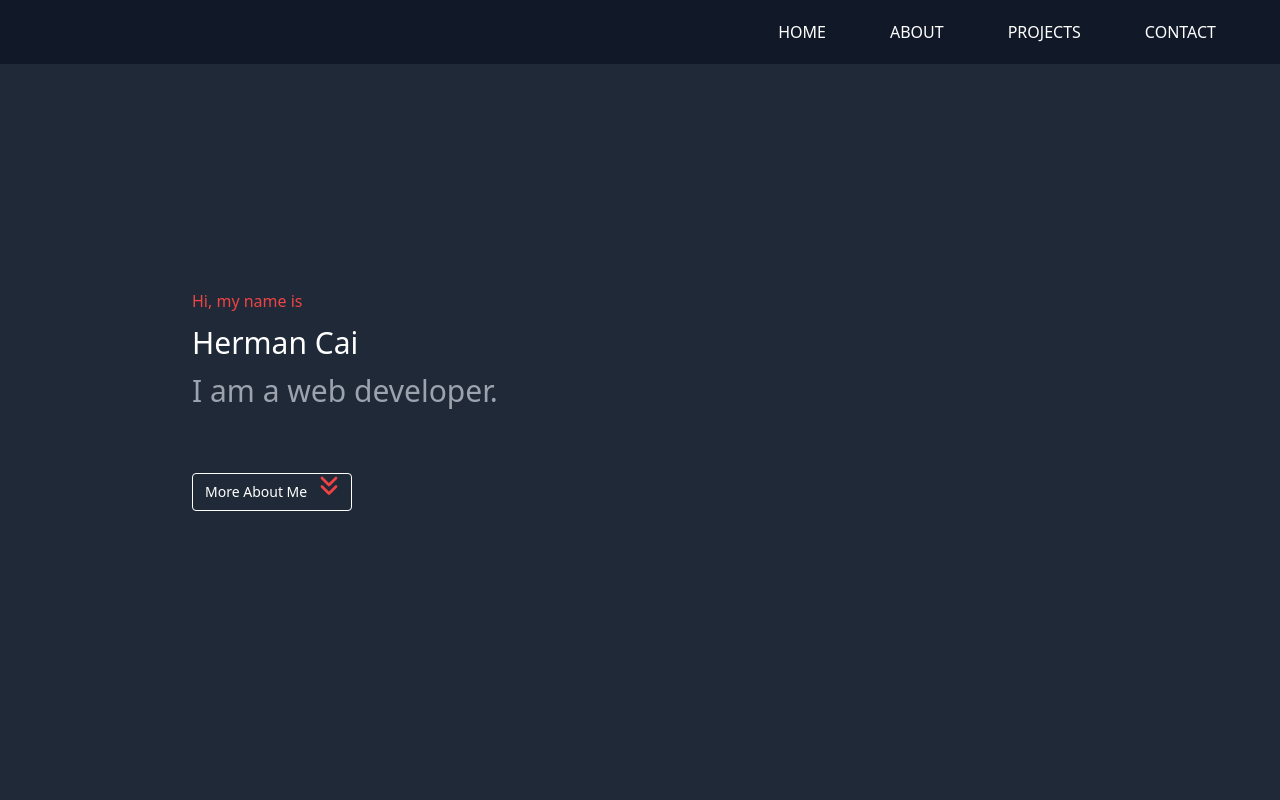
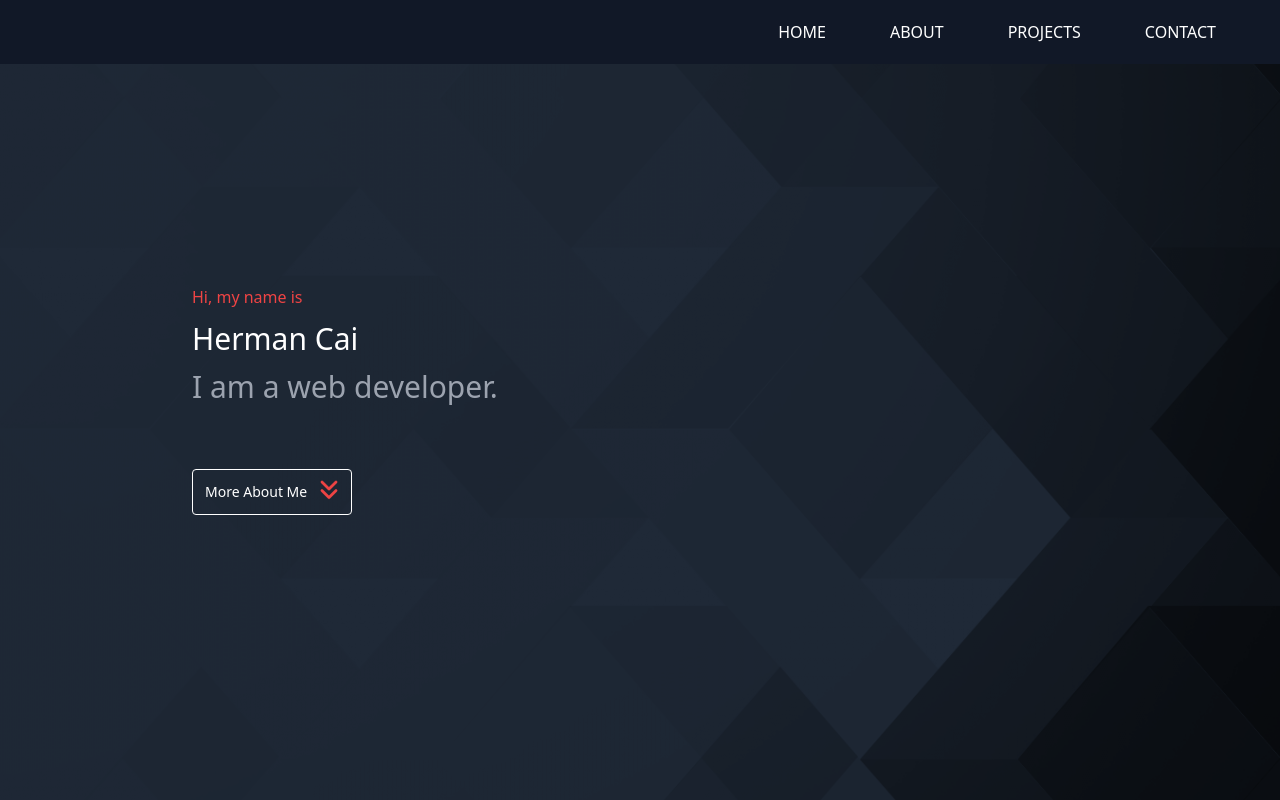
Before and after one commit to hermancai/portfolio, a Next.js app: page / in a window 1280 px wide. Shown: the top 800 px of the page. Built offline with nearby package versions, Linux system fonts and the light colour scheme.

Commit message:
add background

```diff
--- a/components/Hero.js
+++ b/components/Hero.js
@@ -2,22 +2,22 @@ import { ChevronDoubleDownIcon } from "@heroicons/react/solid";
 
 function Hero({ id }) {
   return (
-    <div id={id} className="flex flex-col h-screen items-center justify-center space-y-16">
-      <div className="flex flex-col space-y-3 w-[80%] sm:w-3/4 md:w-[70%] justify-items-start">
+    <div id={id} className="flex flex-col h-screen items-center justify-center space-y-16 bg-hero-bg bg-cover">
+      <div className="flex flex-col space-y-3 w-4/5 sm:w-3/4 md:w-[70%] justify-items-start">
         <p className="text-red-500">Hi, my name is</p>
         <p className="text-3xl">Herman Cai</p>
         <p className="text-3xl text-gray-400">I am a web developer.</p>
       </div>
 
-      <div className="flex w-[80%] sm:w-3/4 md:w-[70%]">
+      <div className="flex w-4/5 sm:w-3/4 md:w-[70%]">
         <div
-          className="flex justify-items-start cursor-pointer border-white rounded border py-1 pl-3 pr-2 items-center space-x-2"
+          className="flex justify-items-start cursor-pointer border-white rounded border py-1 pl-3 pr-2 items-center space-x-2 hover:border-red-500 hover:text-red-500 ease-in-out duration-200"
           onClick={() => {
             document.getElementById("about").scrollIntoView({ behavior: "smooth" });
           }}
         >
           <p className="text-sm">More About Me</p>
-          <ChevronDoubleDownIcon className="w-7 animate-bounce text-red-500" />
+          <ChevronDoubleDownIcon className="w-7 mt-[8px] animate-bounce text-red-500" />
         </div>
       </div>
     </div>
--- a/tailwind.config.js
+++ b/tailwind.config.js
@@ -16,6 +16,9 @@ module.exports = {
         customSpin: "customSpin 4s infinite",
       },
     },
+    backgroundImage: {
+      "hero-bg": "url('../public/images/heroBackground.png')",
+    },
   },
   plugins: [],
 };
```
Also changed, not shown: public/images/heroBackground.png (added).
